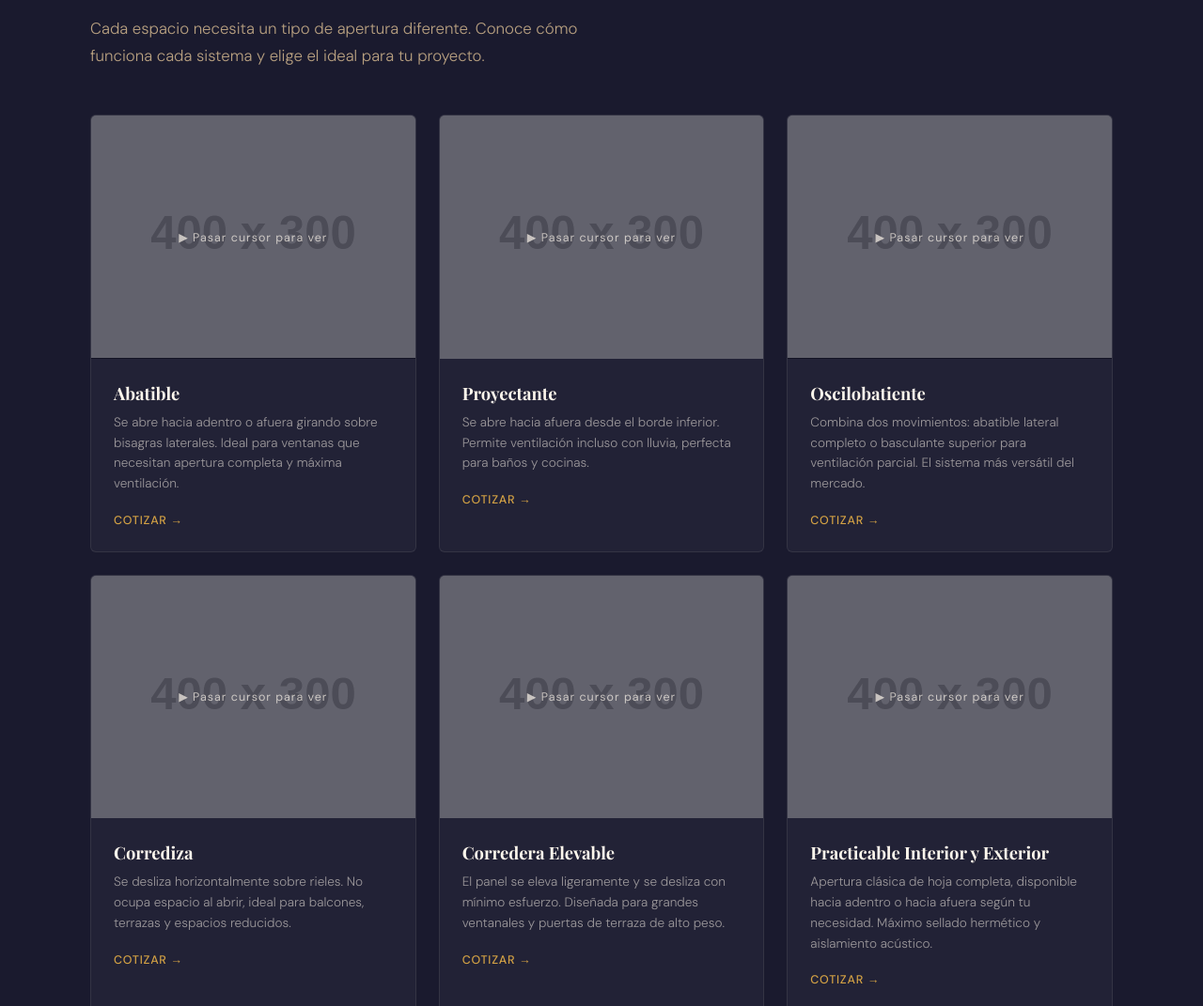
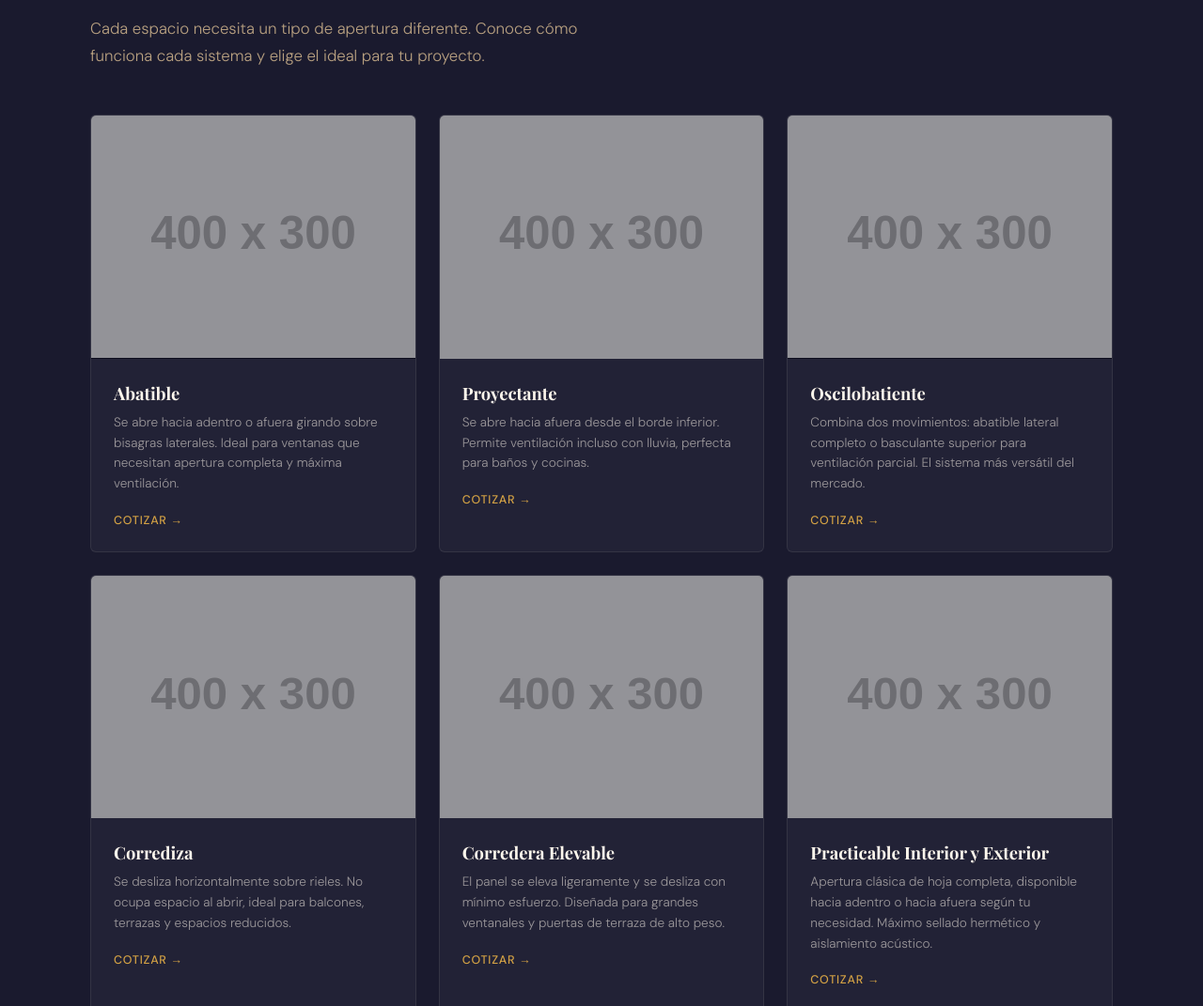
Before and after one commit to cmauzadi/vesma, a plain HTML site: page index.html in a window 1280 px wide. Shown: the part 3700-4771 px from the top of the page at 94% size. Drawn offline with nearby package versions, Linux system fonts and the light colour scheme; placeholder pictures from the web are drawn by us.

Commit message:
Update index.html

```diff
--- a/index.html
+++ b/index.html
@@ -747,25 +747,6 @@
     }
     .apertura-card:hover .apertura-video video {
       opacity: 1;
-    }
-
-    /* Play hint overlay */
-    .apertura-play-hint {
-      position: absolute;
-      inset: 0;
-      display: flex;
-      align-items: center;
-      justify-content: center;
-      background: rgba(26, 26, 46, 0.4);
-      color: rgba(253, 246, 236, 0.7);
-      font-size: 0.78rem;
-      letter-spacing: 0.08em;
-      font-weight: 400;
-      transition: opacity 0.3s ease;
-      pointer-events: none;
-    }
-    .apertura-card:hover .apertura-play-hint {
-      opacity: 0;
     }
 
     /* Info section */
@@ -1864,7 +1845,6 @@
         <video muted loop playsinline preload="metadata" poster="https://placehold.co/400x300/1a1a2e/d4a245?text=Abatible">
           <!-- <source src="TU_VIDEO_ABATIBLE.mp4" type="video/mp4"> -->
         </video>
-        <div class="apertura-play-hint" data-es="▶ Pasar cursor para ver" data-en="▶ Hover to preview">▶ Pasar cursor para ver</div>
       </div>
       <div class="apertura-info">
         <h3 data-es="Abatible" data-en="Casement">Abatible</h3>
@@ -1878,7 +1858,6 @@
         <video muted loop playsinline preload="metadata" poster="https://placehold.co/400x300/1a1a2e/d4a245?text=Proyectante">
           <!-- <source src="TU_VIDEO_PROYECTANTE.mp4" type="video/mp4"> -->
         </video>
-        <div class="apertura-play-hint" data-es="▶ Pasar cursor para ver" data-en="▶ Hover to preview">▶ Pasar cursor para ver</div>
       </div>
       <div class="apertura-info">
         <h3 data-es="Proyectante" data-en="Awning">Proyectante</h3>
@@ -1892,7 +1871,6 @@
         <video muted loop playsinline preload="metadata" poster="https://placehold.co/400x300/1a1a2e/d4a245?text=Oscilobatiente">
           <!-- <source src="TU_VIDEO_OSCILOBATIENTE.mp4" type="video/mp4"> -->
         </video>
-        <div class="apertura-play-hint" data-es="▶ Pasar cursor para ver" data-en="▶ Hover to preview">▶ Pasar cursor para ver</div>
       </div>
       <div class="apertura-info">
         <h3 data-es="Oscilobatiente" data-en="Tilt & Turn">Oscilobatiente</h3>
@@ -1906,7 +1884,6 @@
         <video muted loop playsinline preload="metadata" poster="https://placehold.co/400x300/1a1a2e/d4a245?text=Corrediza">
           <!-- <source src="TU_VIDEO_CORREDIZA.mp4" type="video/mp4"> -->
         </video>
-        <div class="apertura-play-hint" data-es="▶ Pasar cursor para ver" data-en="▶ Hover to preview">▶ Pasar cursor para ver</div>
       </div>
       <div class="apertura-info">
         <h3 data-es="Corrediza" data-en="Sliding">Corrediza</h3>
@@ -1920,7 +1897,6 @@
         <video muted loop playsinline preload="metadata" poster="https://placehold.co/400x300/1a1a2e/d4a245?text=Corredera+Elevable">
           <!-- <source src="TU_VIDEO_CORREDERA_ELEVABLE.mp4" type="video/mp4"> -->
         </video>
-        <div class="apertura-play-hint" data-es="▶ Pasar cursor para ver" data-en="▶ Hover to preview">▶ Pasar cursor para ver</div>
       </div>
       <div class="apertura-info">
         <h3 data-es="Corredera Elevable" data-en="Lift & Slide">Corredera Elevable</h3>
@@ -1934,7 +1910,6 @@
         <video muted loop playsinline preload="metadata" poster="https://placehold.co/400x300/1a1a2e/d4a245?text=Practicable">
           <!-- <source src="TU_VIDEO_PRACTICABLE.mp4" type="video/mp4"> -->
         </video>
-        <div class="apertura-play-hint" data-es="▶ Pasar cursor para ver" data-en="▶ Hover to preview">▶ Pasar cursor para ver</div>
       </div>
       <div class="apertura-info">
         <h3 data-es="Practicable Interior y Exterior" data-en="Inward & Outward Opening">Practicable Interior y Exterior</h3>
```
